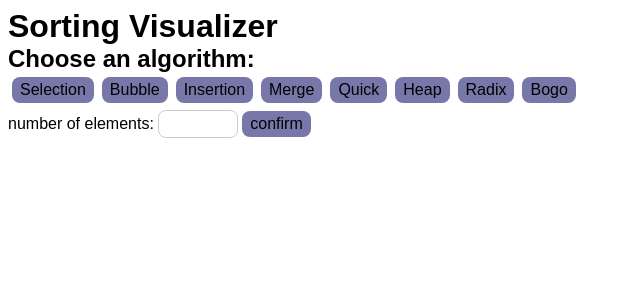
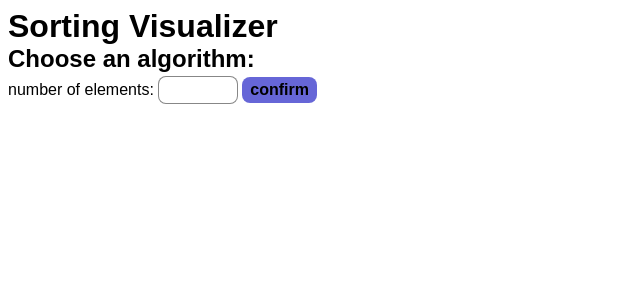
Before and after one commit to kamilp522/sorting_visualizer, a React (Vite) app: page / in a window 1280 px wide. Shown: the top 300 px of the page, without its empty margins (0-640 px from the left). Built offline with nearby package versions, Linux system fonts and the light colour scheme.

Commit message:
separate react Header component; add BEM classes; sass stylings

```diff
--- a/src/App.jsx
+++ b/src/App.jsx
@@ -1,72 +1,26 @@
 import { useState, useEffect } from "react";
+
+import Header from "./components/Header";
+
 import "./sass/style.sass";
 
 function App() {
-  const [blocks, setBlocks] = useState([]);
-
-  const checkIfNumber = (input) => /^\d+$/.test(input);
-
-  const getElementsNumber = (event) => {
-    event.preventDefault();
-    let numberOfElementsInput = document.getElementById("blocks-number-input");
-    const blocksNumber = numberOfElementsInput.value;
-    numberOfElementsInput.value = "";
-
-    if (!checkIfNumber(blocksNumber)) {
-      console.log("Input has to be a number!");
-      return;
-    }
-
-    const blocksHeights = [];
-    for (let i = 1; i <= blocksNumber; i++) {
-      const smallestUnit = 100 / blocksNumber;
-      blocksHeights.push(`${smallestUnit * i}%`);
-    }
-    console.log(blocksHeights);
-    setBlocks(blocksHeights);
-  };
+  const [blocksHeights, setBlocksHeights] = useState([]);
 
   return (
     <>
-      <header>
-        <h1>Sorting Visualizer</h1>
-        <h2>Choose an algorithm:</h2>
-        <ul>
-          <li>
-            <button>Selection</button>
-          </li>
-          <li>
-            <button>Bubble</button>
-          </li>
-          <li>
-            <button>Insertion</button>
-          </li>
-          <li>
-            <button>Merge</button>
-          </li>
-          <li>
-            <button>Quick</button>
-          </li>
-          <li>
-            <button>Heap</button>
-          </li>
-          <li>
-            <button>Radix</button>
-          </li>
-          <li>
-            <button>Bogo</button>
-          </li>
-        </ul>
-        <form onSubmit={getElementsNumber}>
-          <label>number of elements: </label>
-          <input id="blocks-number-input" type="text" />
-          <button>confirm</button>
-        </form>
-      </header>
-      {blocks[0] && (
+      <Header
+        blocksHeights={blocksHeights}
+        setBlocksHeights={setBlocksHeights}
+      />
+      {blocksHeights[0] && (
         <main>
-          {blocks.map((block) => (
-            <div style={{ height: block }} className="block"></div>
+          {blocksHeights.map((blockHeight, index) => (
+            <div
+              key={index}
+              style={{ height: blockHeight }}
+              className="block"
+            ></div>
           ))}
         </main>
       )}
--- /dev/null
+++ b/src/components/Header.jsx
@@ -0,0 +1,74 @@
+import { randomizeArray } from "../helpers/randomizeArray";
+import { checkIfNumber } from "../helpers/checkIfNumber";
+
+const Header = ({ blocksHeights, setBlocksHeights }) => {
+  const createElements = (event) => {
+    event.preventDefault();
+    let numberOfElementsInput = document.getElementById("blocks-input");
+    const blocksNumber = numberOfElementsInput.value;
+    numberOfElementsInput.value = "";
+
+    if (!checkIfNumber(blocksNumber)) {
+      console.log("Input has to be a number!");
+      return;
+    }
+
+    const heights = [];
+    for (let i = 1; i <= blocksNumber; i++) {
+      const smallestUnit = 100 / blocksNumber;
+      heights.push(`${smallestUnit * i}%`);
+    }
+
+    setBlocksHeights(randomizeArray(heights));
+  };
+
+  const selectionSort = () => {
+    console.log("selection sort");
+  };
+
+  return (
+    <header className="header">
+      <h1 className="header__title">Sorting Visualizer</h1>
+      <h2 className="header__secondary-title">Choose an algorithm:</h2>
+      <form className="header__form" onSubmit={createElements}>
+        <label className="header__label">number of elements: </label>
+        <input className="header__input" id="blocks-input" type="text" />
+        <button className="button button--header button--header-confirm">
+          confirm
+        </button>
+      </form>
+      {blocksHeights[0] && (
+        <ul className="header__list">
+          <li className="header__item">
+            <button className="button button--header" onClick={selectionSort}>
+              Selection
+            </button>
+          </li>
+          <li className="header__item">
+            <button className="button button--header">Bubble</button>
+          </li>
+          <li className="header__item">
+            <button className="button button--header">Insertion</button>
+          </li>
+          <li className="header__item">
+            <button className="button button--header">Merge</button>
+          </li>
+          <li className="header__item">
+            <button className="button button--header">Quick</button>
+          </li>
+          <li className="header__item">
+            <button className="button button--header">Heap</button>
+          </li>
+          <li className="header__item">
+            <button className="button button--header">Radix</button>
+          </li>
+          <li className="header__item">
+            <button className="button button--header">Bogo</button>
+          </li>
+        </ul>
+      )}
+    </header>
+  );
+};
+
+export default Header;
--- /dev/null
+++ b/src/helpers/checkIfNumber.js
@@ -0,0 +1 @@
+export const checkIfNumber = (input) => /^\d+$/.test(input);
--- /dev/null
+++ b/src/helpers/randomizeArray.js
@@ -0,0 +1,21 @@
+// Fisher-Yates shuffle
+// algorithm thanks to:
+// https://bost.ocks.org/mike/shuffle/
+export const randomizeArray = (array) => {
+  var m = array.length,
+    t,
+    i;
+
+  // While there remain elements to shuffle…
+  while (m) {
+    // Pick a remaining element…
+    i = Math.floor(Math.random() * m--);
+
+    // And swap it with the current element.
+    t = array[m];
+    array[m] = array[i];
+    array[i] = t;
+  }
+
+  return array;
+};
--- a/src/sass/abstracts/_colors.sass
+++ b/src/sass/abstracts/_colors.sass
@@ -0,0 +1,26 @@
+$blue-300: rgba(0, 0, 188, 0.3)
+$blue-350: rgba(0, 0, 188, 0.35)
+$blue-500: rgba(0, 0, 188, 0.5)
+$blue-600: rgba(0, 0, 188, 0.6)
+$blue-700: rgba(0, 0, 188, 0.7)
+$blue-900: rgba(0, 0, 188, 0.9)
+
+$red-300: rgba(188, 0, 0, 0.3)
+$red-350: rgba(188, 0, 0, 0.35)
+$red-500: rgba(188, 0, 0, 0.5)
+$red-600: rgba(188, 0, 0, 0.6)
+$red-700: rgba(188, 0, 0, 0.7)
+$red-900: rgba(188, 0, 0, 0.9)
+
+$grey-300: rgba(122,122,122,0.3)
+$grey-500: rgba(122,122,122,0.5)
+$grey-700: rgba(122,122,122,0.7)
+$grey-900: rgba(122,122,122,0.9)
+
+$black-300: rgba(13,13,13,0.3)
+$black-400: rgba(13,13,13,0.4)
+$black-500: rgba(13,13,13,0.5)
+$black-600: rgba(13,13,13,0.6)
+$black-700: rgba(13,13,13,0.7)
+$black-800: rgba(13,13,13,0.8)
+$black-900: rgba(13,13,13,0.9)
--- /dev/null
+++ b/src/sass/components/_Header.sass
@@ -0,0 +1,19 @@
+@use "../abstracts" as abs
+
+.header__list
+    display: flex
+
+.header__input
+    border-radius: 8px
+    border: 1px solid abs.$grey-900
+    padding: 0.25em
+    width: 5em
+
+.button--header
+    background: abs.$blue-600
+
+    &:hover
+        background: abs.$blue-350
+
+.button--header-confirm
+    font-weight: bold
--- /dev/null
+++ b/src/sass/components/_button.sass
@@ -0,0 +1,7 @@
+@use "../abstracts" as abs
+
+.button
+    background: abs.$grey-900
+    border-radius: 8px
+    padding: 0.25em 0.5em
+    margin: 0.25em
--- a/src/sass/components/_index.sass
+++ b/src/sass/components/_index.sass
@@ -0,0 +1,2 @@
+@forward "button"
+@forward "Header"
--- a/src/sass/style.sass
+++ b/src/sass/style.sass
@@ -9,31 +9,14 @@ html
 body
     margin: 0.5em
 
-ul
-    display: flex
-
-input
-    border-radius: 8px
-    border: 1px solid #ccc
-    padding: 0.25em
-    width: 5em
-
-button
-    border-radius: 8px
-    background: #77a
-    padding: 0.25em 0.5em
-    margin: 0.25em
-
-    &:hover
-        background: #99c
 
 main
     display: flex
     justify-content: space-around
     align-items: flex-end
     border-radius: 8px
-    border: 1px solid #0d0d0d
-    padding: 1em 0.5em
+    border: 1px solid abs.$black-900
+    padding: 1em 0.5em 0
     margin-block: 0.75em
     height: calc(100vh - 200px)
 
@@ -41,8 +24,9 @@ main
         height: 100%
         flex-grow: 1
         margin: 0 1.5px
-        background: #d00
+        background: abs.$red-900
         cursor: pointer
+        transition: height 0.5s ease
 
         &:hover
-            background: #f33
+            background: abs.$red-700
```
